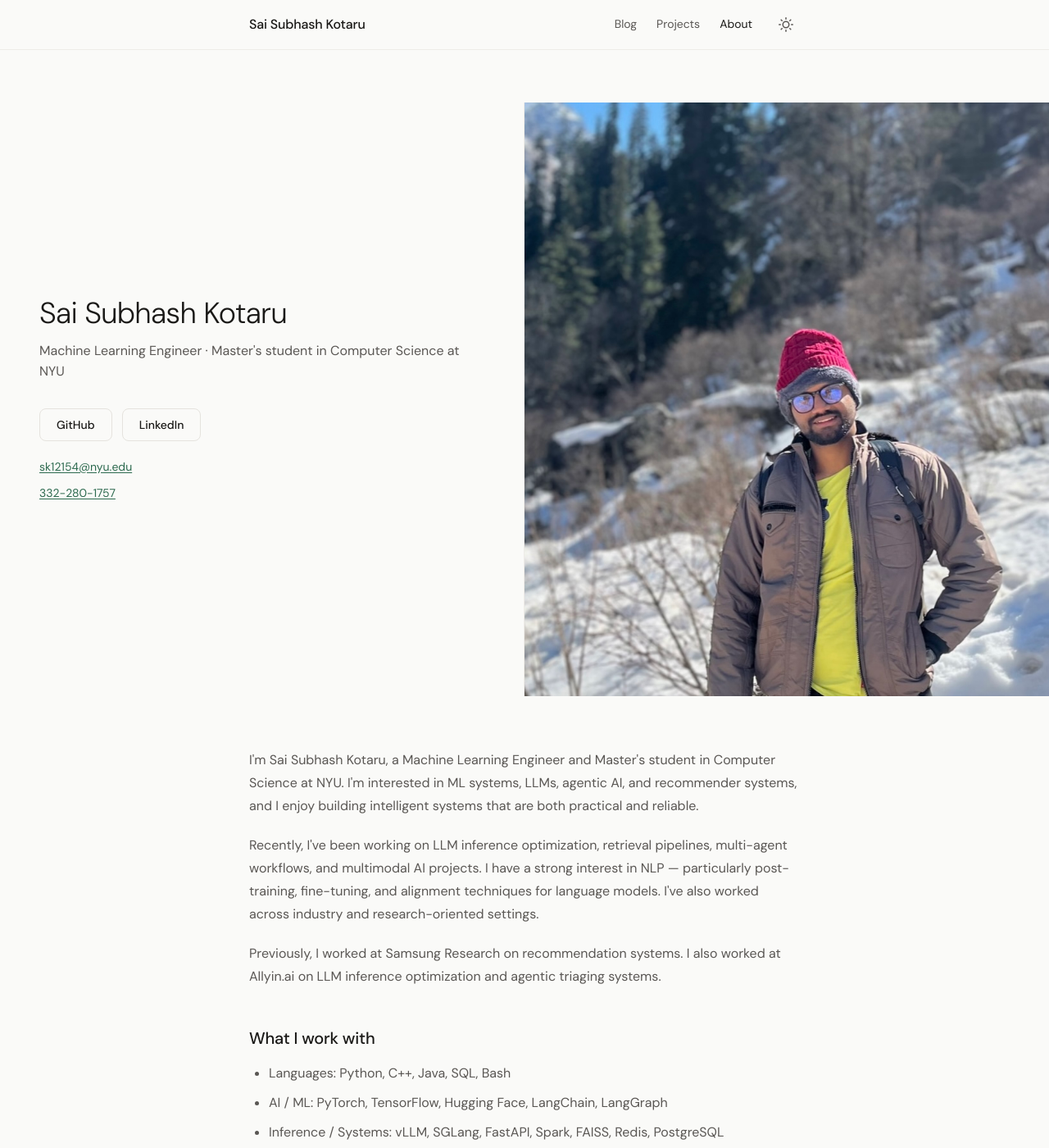
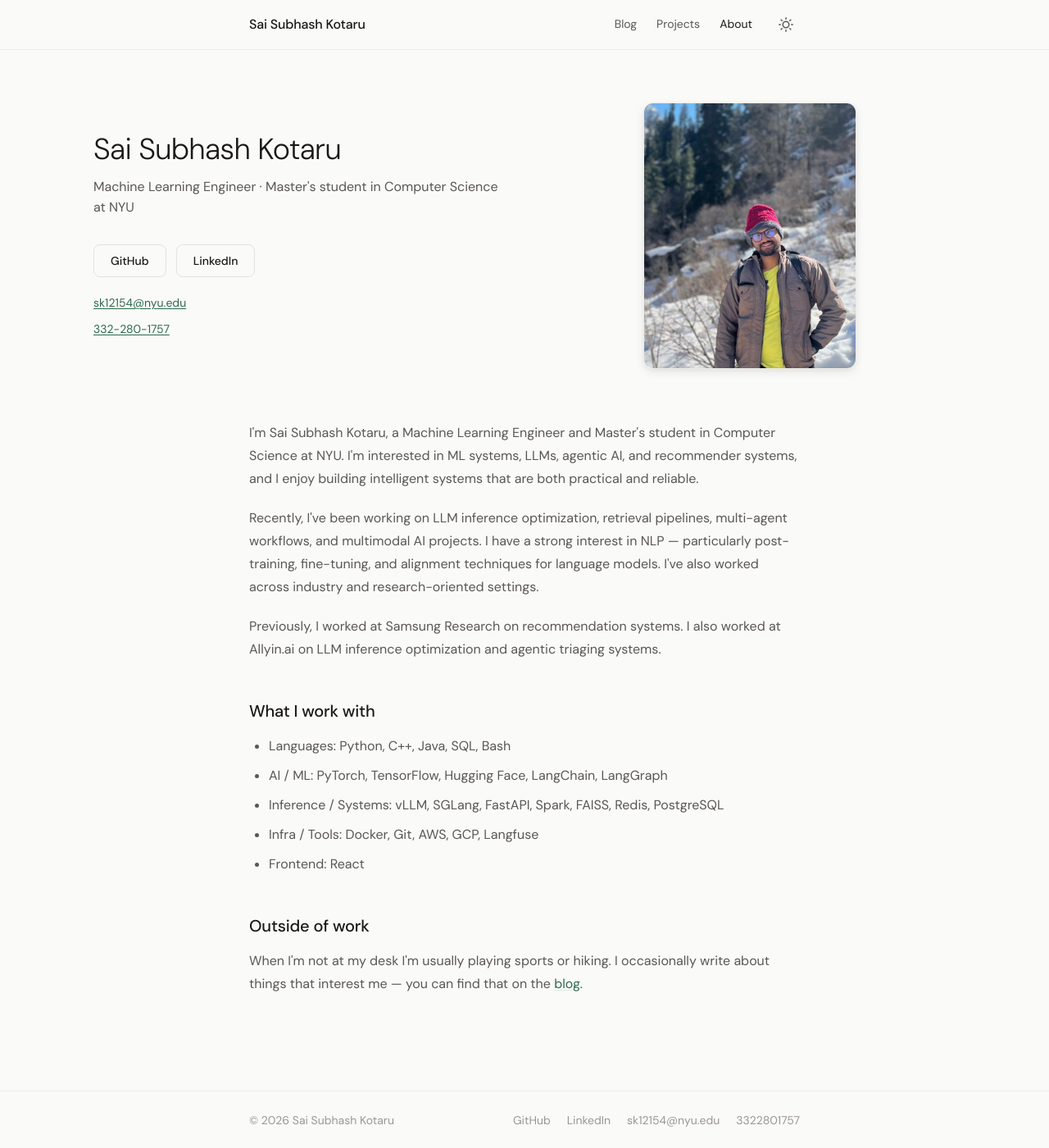
Before and after one commit to subhashkotaru/mywebsite, a Jekyll site: the page built from pages/about.html, in a window 1280 px wide and 1400 px high. Shown: the whole window at 82% size. Built offline with Jekyll 4.4.1, drawn with Linux system fonts in a browser that asks for light colours.

Commit message:
Reduce About photo to max 260px, remove full-bleed layout
Made-with: Cursor

```diff
--- a/_sass/_components.scss
+++ b/_sass/_components.scss
@@ -81,21 +81,20 @@
 .about {
   padding: $space-16 0 $space-24;
 
-  &--fullwidth {
-    padding-left: 0;
-    padding-right: 0;
-  }
-
-  // ── hero header: full-bleed 50/50 split ──────────────────────
+  // ── hero header: left info + right photo ─────────────────────
   &-header {
     display: grid;
     grid-template-columns: 1fr 1fr;
-    min-height: 520px;
-    margin-bottom: $space-16;
+    max-width: $max-width-wide;
+    margin: 0 auto $space-16;
+    padding: 0 $space-6;
+    gap: $space-12;
+    align-items: center;
 
     @media (max-width: 768px) {
       grid-template-columns: 1fr;
-      min-height: auto;
+      gap: $space-8;
+      padding: 0 $space-6;
     }
   }
 
@@ -104,34 +103,29 @@
     display: flex;
     flex-direction: column;
     justify-content: center;
-    padding: $space-16 $space-12 $space-16 $space-12;
-    border-right: 1px solid var(--border-soft);
-
-    @media (max-width: 768px) {
-      padding: $space-10 $space-6;
-      border-right: none;
-      border-bottom: 1px solid var(--border-soft);
-    }
+    min-width: 0;
   }
 
   // right pane
   &-photo {
-    overflow: hidden;
-    background: var(--bg-alt);
-
-    @media (max-width: 768px) {
-      min-height: 340px;
-    }
+    justify-self: center;
 
     img {
       display: block;
       width: 100%;
-      height: 100%;
+      max-width: 260px;
+      height: auto;
+      aspect-ratio: 4 / 5;
       object-fit: cover;
       object-position: center 18%;
-      margin: 0;
-      border-radius: 0;
-      border: none;
+      margin: 0 auto;
+      border-radius: $radius-lg;
+      border: 1px solid var(--border-soft);
+      box-shadow: var(--shadow-md);
+    }
+
+    @media (max-width: 768px) {
+      img { max-width: 200px; }
     }
   }
 
```
